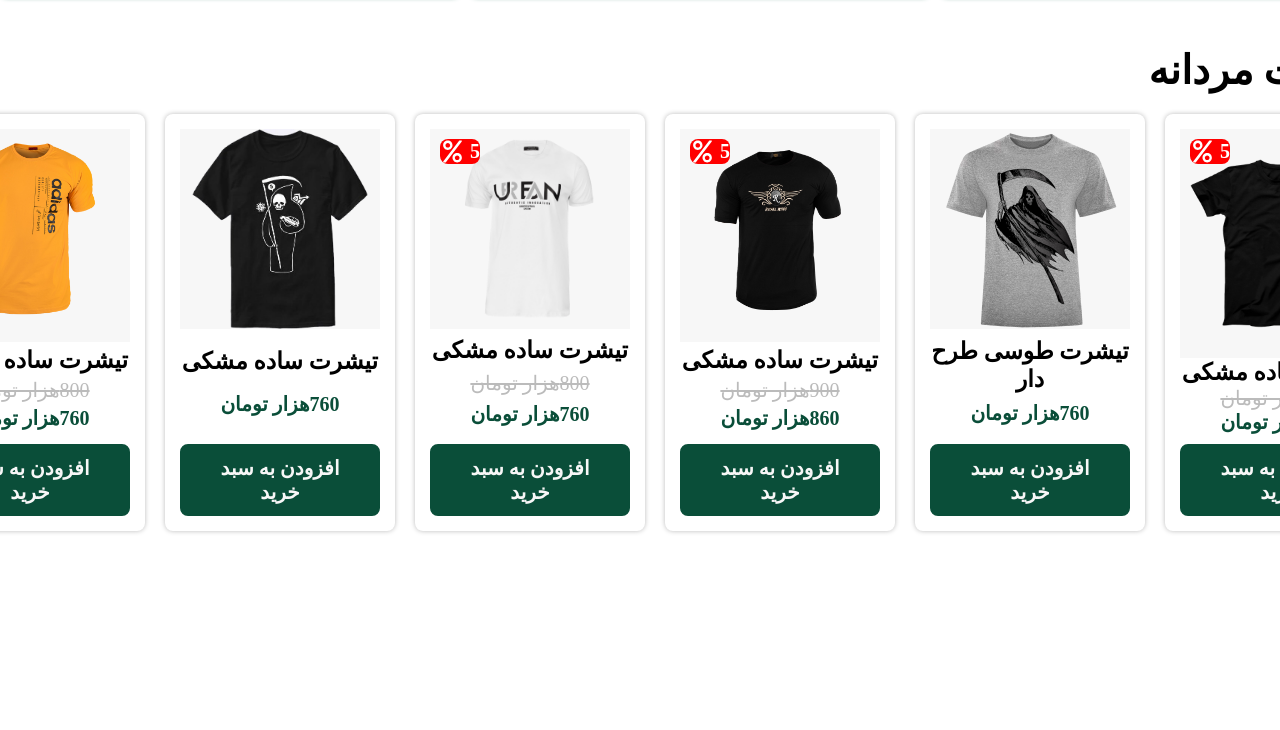
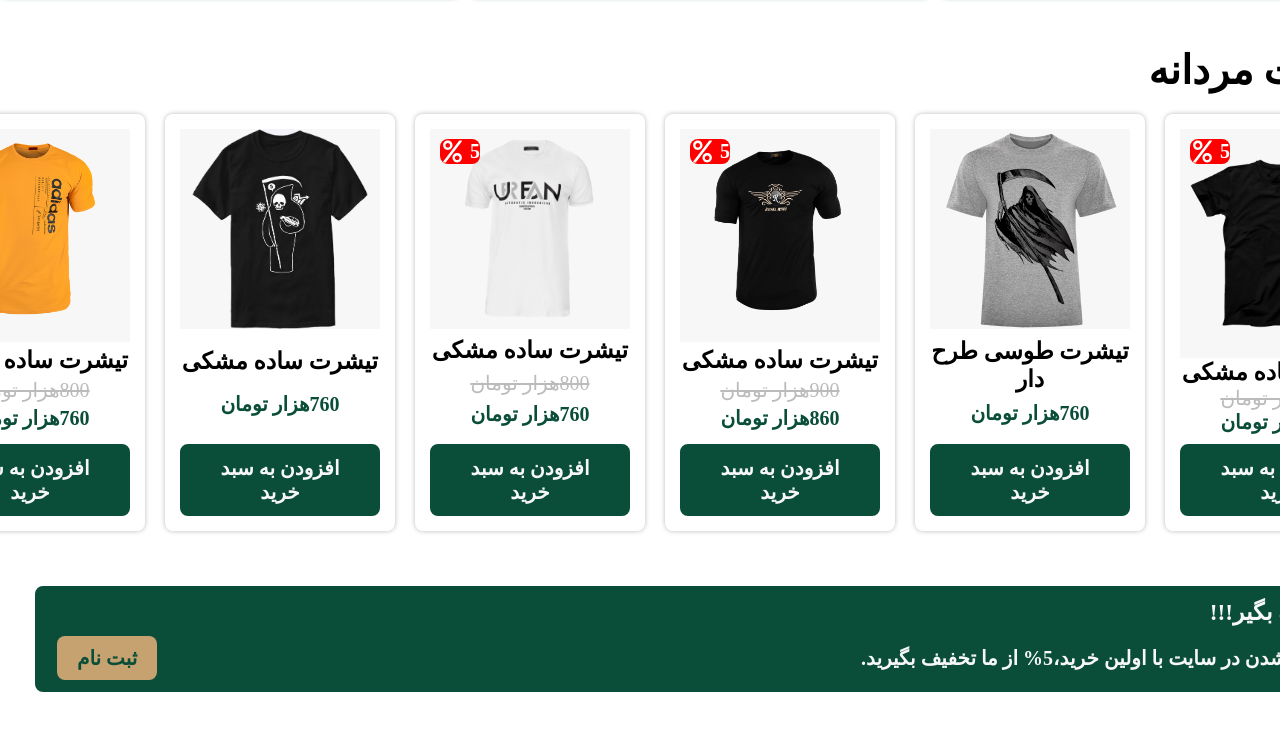
Before and after one commit to Hassan-Mousavi/T-shirt_online-shop, a plain HTML site: page index.html in a window 1280 px wide. Shown: the part 1342-2072 px from the top of the page. Before the commit the page ends 1928 px from the top, so only its background shows below. Drawn offline with Linux system fonts and the light colour scheme.

Commit message:
tablighat part

```diff
--- a/index.html
+++ b/index.html
@@ -335,5 +335,18 @@
         </div>
       </div>
     </section>
+    <section class="tablighat">
+      <div class="container">
+        <div class="tablighat_card">
+          <h3 class="tablighat_title">تخفیف بگیر!!!</h3>
+          <div class="tablighat_content">
+            <p class="tablighat_caption">
+              با عضوشدن در سایت با اولین خرید،5% از ما تخفیف بگیرید.
+            </p>
+            <a href="#" class="login_page">ثبت نام</a>
+          </div>
+        </div>
+      </div>
+    </section>
   </body>
 </html>
--- a/styles/app.css
+++ b/styles/app.css
@@ -321,3 +321,42 @@ body {
   color: #0a4e39;
   border: 2px solid #0a4e39;
 }
+/* section tablighat */
+.tablighat {
+  margin-bottom: 5rem;
+}
+.tablighat_card {
+  width: 95%;
+  margin: 0 auto;
+  transition: all 0.3s ease;
+  background-color: #0a4e39;
+  color: #f7f7f7;
+  border-radius: 8px;
+  border: 2px solid #0a4e39;
+  padding: 1rem 2rem;
+  font-weight: 700;
+}
+.tablighat_card:hover {
+  background-color: #257157;
+  border-radius: 8px;
+}
+.tablighat_title {
+  margin-bottom: 1rem;
+}
+.tablighat_content {
+  display: flex;
+  align-items: center;
+  justify-content: space-between;
+}
+.login_page {
+  transition: all 0.3s ease;
+  background-color: #c5a26f;
+  text-decoration: none;
+  color: #0a4e39;
+  padding: 1rem 2rem;
+  border-radius: 8px;
+  font-weight: 700;
+}
+.login_page:hover {
+  background-color: #f7f7f7;
+}
```
